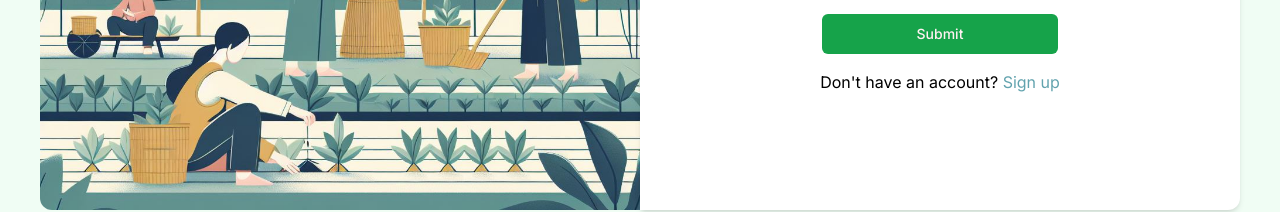
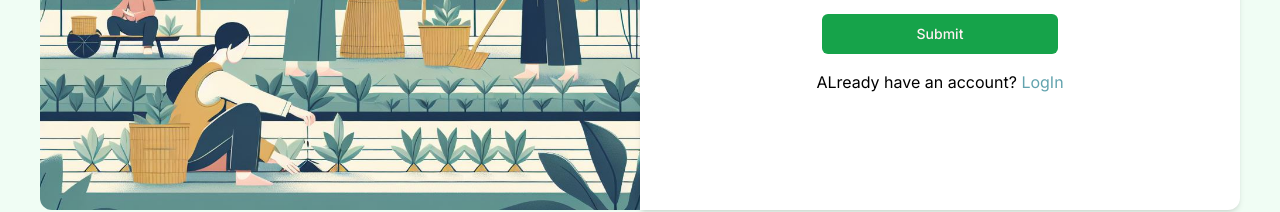
Before and after one commit to floor2hq/agro-client, a Next.js app: page /signup in a window 1280 px wide. Shown: the part 490-702 px from the top of the page. Built offline with nearby package versions, Linux system fonts and the light colour scheme.

Commit message:
Refactor signup form and update link text

```diff
--- a/src/app/page.tsx
+++ b/src/app/page.tsx
@@ -62,7 +62,7 @@ export default function HomePage() {
         <p className="mb-auto mt-4 text-center">
           Don&apos;t have an account?{" "}
           <Link
-            className="text-[#62a3ae] hover:text-green-600 underline"
+            className="text-[#62a3ae] hover:text-green-600"
             href="/signup"
           >
             Sign up
--- a/src/app/signup/page.tsx
+++ b/src/app/signup/page.tsx
@@ -38,6 +38,8 @@ export default function SignUp() {
     resolver: zodResolver(formSchema),
     defaultValues: {
       email: "",
+      password: "",
+      role: "",
     },
   });
 
@@ -96,20 +98,20 @@ export default function SignUp() {
               />
               <FormField
                 control={form.control}
-                name="password"
+                name="role"
                 render={({ field }) => (
                   <FormItem>
                     <FormLabel>Individual Type</FormLabel>
                     <FormControl>
-                      <Select>
+                      <Select onValueChange={(value) => field.onChange(value)}>
                         <SelectTrigger className="w-full">
-                          <SelectValue placeholder="Select" />
+                          <SelectValue placeholder="Select" {...field} />
                         </SelectTrigger>
                         <SelectContent>
                           <SelectGroup>
-                            <SelectItem value="apple">Farmer</SelectItem>
-                            <SelectItem value="banana">Supplier</SelectItem>
-                            <SelectItem value="blueberry">
+                            <SelectItem value="farmer">Farmer</SelectItem>
+                            <SelectItem value="supplier">Supplier</SelectItem>
+                            <SelectItem value="distributor">
                               Distributor
                             </SelectItem>
                           </SelectGroup>
@@ -125,12 +127,9 @@ export default function SignUp() {
           </form>
         </Form>
         <p className="mb-auto mt-4 text-center">
-          Don&apos;t have an account?{" "}
-          <Link
-            className="text-[#62a3ae] hover:text-green-600"
-            href="/signup"
-          >
-            Sign up
+          ALready have an account?{" "}
+          <Link className="text-[#62a3ae] hover:text-green-600" href="/">
+            LogIn
           </Link>
         </p>
       </div>
```
